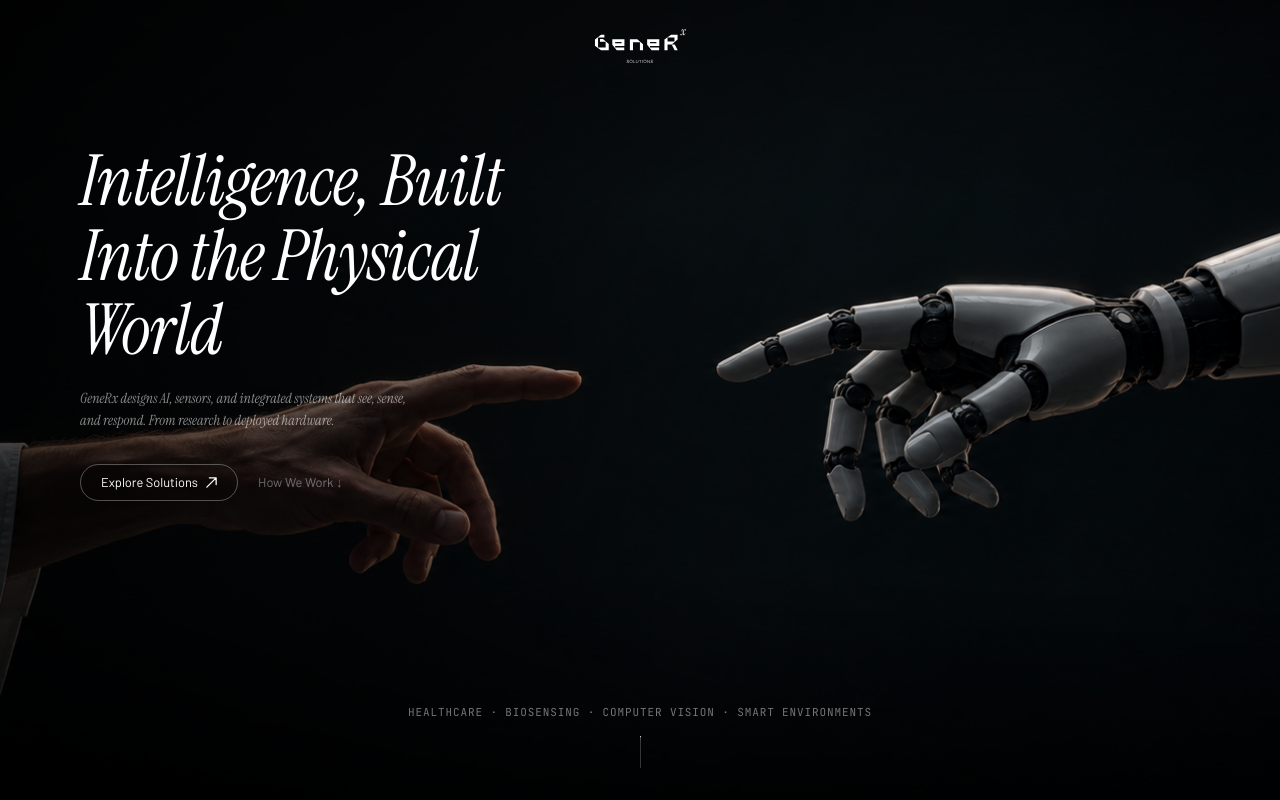
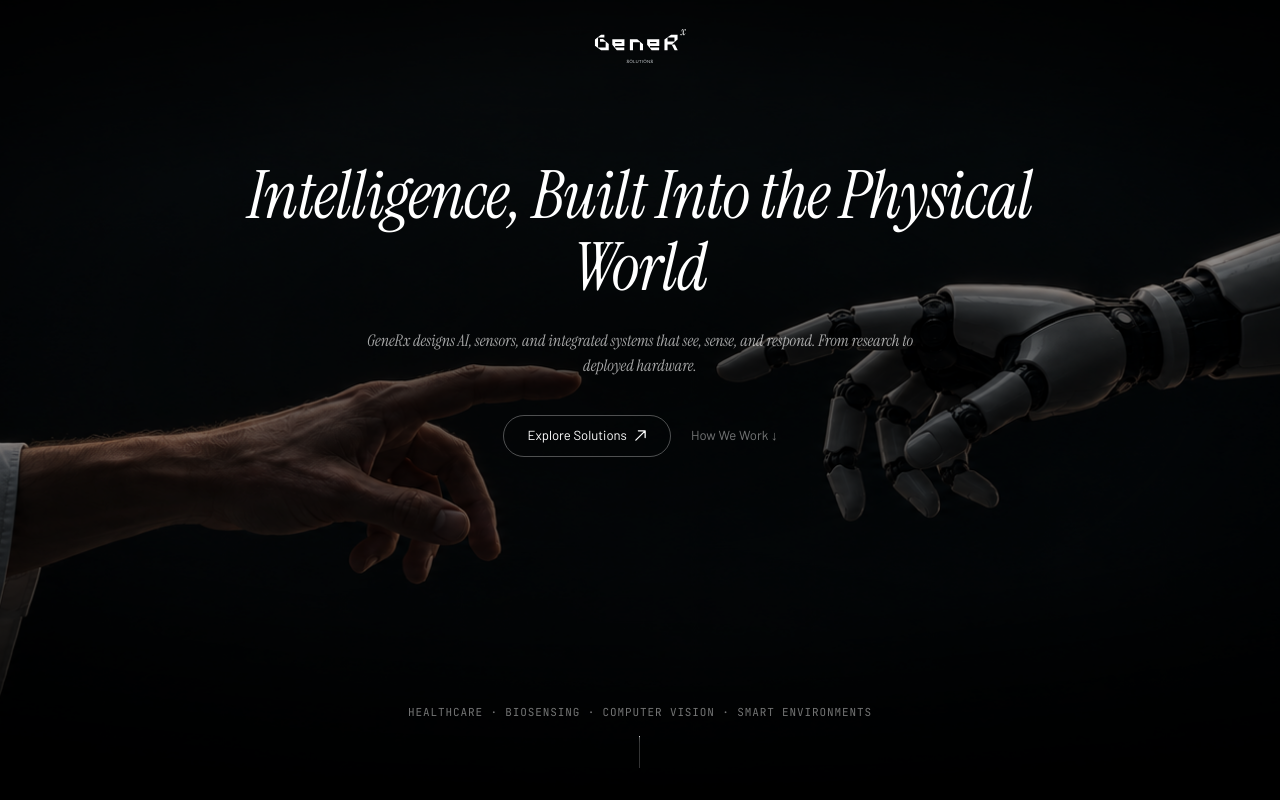
Before and after one commit to Ashishnegi777/GeneRx, a React (Vite) app: page / in a window 1280 px wide. Shown: the top 800 px of the page. Built offline with nearby package versions, Linux system fonts and the light colour scheme; grey boxes are pictures that could not be loaded.

Commit message:
centered the title

```diff
--- a/src/components/HeroSection.tsx
+++ b/src/components/HeroSection.tsx
@@ -18,12 +18,12 @@ export const HeroSection: React.FC = () => {
         style={{ objectPosition: 'center 45%' }}
       />
 
-      {/* Left gradient — keeps text legible without killing the image */}
+      {/* Center atmospheric vignette — keeps centered text legible while showcasing the background visual */}
       <div
         className="absolute inset-0 pointer-events-none z-[1]"
         style={{
           background:
-            'linear-gradient(105deg, rgba(0,0,0,0.78) 0%, rgba(0,0,0,0.50) 35%, rgba(0,0,0,0.08) 60%, rgba(0,0,0,0.0) 100%)',
+            'radial-gradient(ellipse 80% 65% at 50% 45%, rgba(0,0,0,0.70) 0%, rgba(0,0,0,0.40) 55%, rgba(0,0,0,0.75) 100%)',
         }}
       />
       {/* Top + bottom vignette */}
@@ -31,23 +31,23 @@ export const HeroSection: React.FC = () => {
         className="absolute inset-0 pointer-events-none z-[1]"
         style={{
           background:
-            'linear-gradient(to bottom, rgba(0,0,0,0.50) 0%, rgba(0,0,0,0.0) 25%, rgba(0,0,0,0.0) 72%, rgba(0,0,0,0.80) 100%)',
+            'linear-gradient(to bottom, rgba(0,0,0,0.65) 0%, rgba(0,0,0,0.0) 22%, rgba(0,0,0,0.0) 68%, rgba(0,0,0,0.85) 100%)',
         }}
       />
 
       {/* ── Content layer ── */}
-      <div className="relative z-10 h-full flex flex-col justify-between">
+      <div className="relative z-10 h-full flex flex-col justify-between items-center">
 
-        {/* TEXT BLOCK — upper-left, matching reference */}
-        <div className="px-8 sm:px-12 md:px-16 lg:px-20 pt-[18vh]">
+        {/* TEXT BLOCK — centered */}
+        <div className="px-6 sm:px-10 lg:px-12 pt-[18vh] sm:pt-[20vh] max-w-4xl mx-auto flex flex-col items-center text-center">
 
           {/* Headline */}
           <motion.h1
             initial={{ opacity: 0, y: 28 }}
             animate={{ opacity: 1, y: 0 }}
             transition={{ duration: 1.4, ease, delay: 0.35 }}
-            className="font-heading italic text-white font-normal leading-[1.06] tracking-[-1px]"
-            style={{ fontSize: 'clamp(2.6rem, 5.5vw, 5rem)', maxWidth: '38vw' }}
+            className="font-heading italic text-white font-normal leading-[1.08] tracking-[-1px] text-center"
+            style={{ fontSize: 'clamp(2.5rem, 5.2vw, 4.75rem)', maxWidth: '850px' }}
           >
             Intelligence, Built Into the Physical World
           </motion.h1>
@@ -57,8 +57,8 @@ export const HeroSection: React.FC = () => {
             initial={{ opacity: 0, y: 20 }}
             animate={{ opacity: 1, y: 0 }}
             transition={{ duration: 1.4, ease, delay: 0.65 }}
-            className="font-heading italic text-white/55 font-normal leading-[1.55] mt-5"
-            style={{ fontSize: 'clamp(0.75rem, 1.1vw, 0.95rem)', maxWidth: '26vw' }}
+            className="font-heading italic text-white/65 font-normal leading-[1.6] mt-6 text-center"
+            style={{ fontSize: 'clamp(0.85rem, 1.25vw, 1.1rem)', maxWidth: '580px' }}
           >
             GeneRx designs AI, sensors, and integrated systems that see, sense, and respond. From research to deployed hardware.
           </motion.p>
@@ -68,18 +68,18 @@ export const HeroSection: React.FC = () => {
             initial={{ opacity: 0, y: 16 }}
             animate={{ opacity: 1, y: 0 }}
             transition={{ duration: 1.4, ease, delay: 0.95 }}
-            className="mt-8 flex flex-wrap items-center gap-5"
+            className="mt-8 sm:mt-9 flex flex-wrap items-center justify-center gap-5"
           >
             <a
               href="#solutions"
-              className="group inline-flex items-center gap-2 border border-white/30 hover:border-white/65 text-white text-[0.8rem] font-body font-normal px-5 py-2 rounded-full transition-all duration-300 hover:bg-white/5"
+              className="group inline-flex items-center gap-2 border border-white/30 hover:border-white/65 text-white text-[0.82rem] font-body font-normal px-6 py-2.5 rounded-full transition-all duration-300 hover:bg-white/10 active:scale-95"
             >
               Explore Solutions
               <svg width="11" height="11" viewBox="0 0 13 13" fill="none" className="transition-transform group-hover:translate-x-0.5 group-hover:-translate-y-0.5">
                 <path d="M1 12L12 1M12 1H4M12 1V9" stroke="currentColor" strokeWidth="1.5" strokeLinecap="round" strokeLinejoin="round" />
               </svg>
             </a>
-            <a href="#platform" className="text-[0.8rem] text-white/40 hover:text-white/70 font-body transition-colors duration-200">
+            <a href="#platform" className="text-[0.82rem] text-white/45 hover:text-white/80 font-body transition-colors duration-200">
               How We Work ↓
             </a>
           </motion.div>
```
Also changed, not shown: 1 other file (tests, documents, lock files or other folders).
